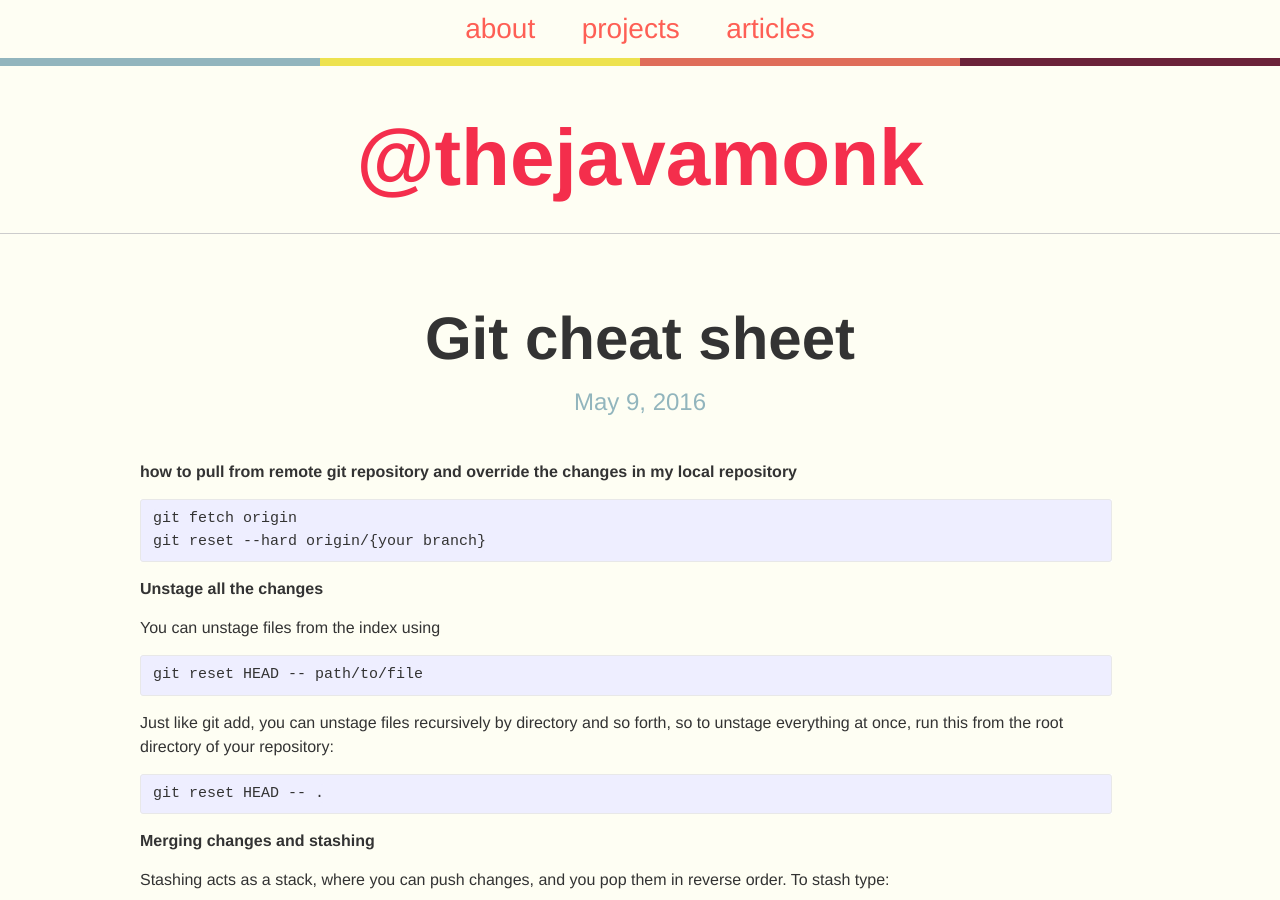
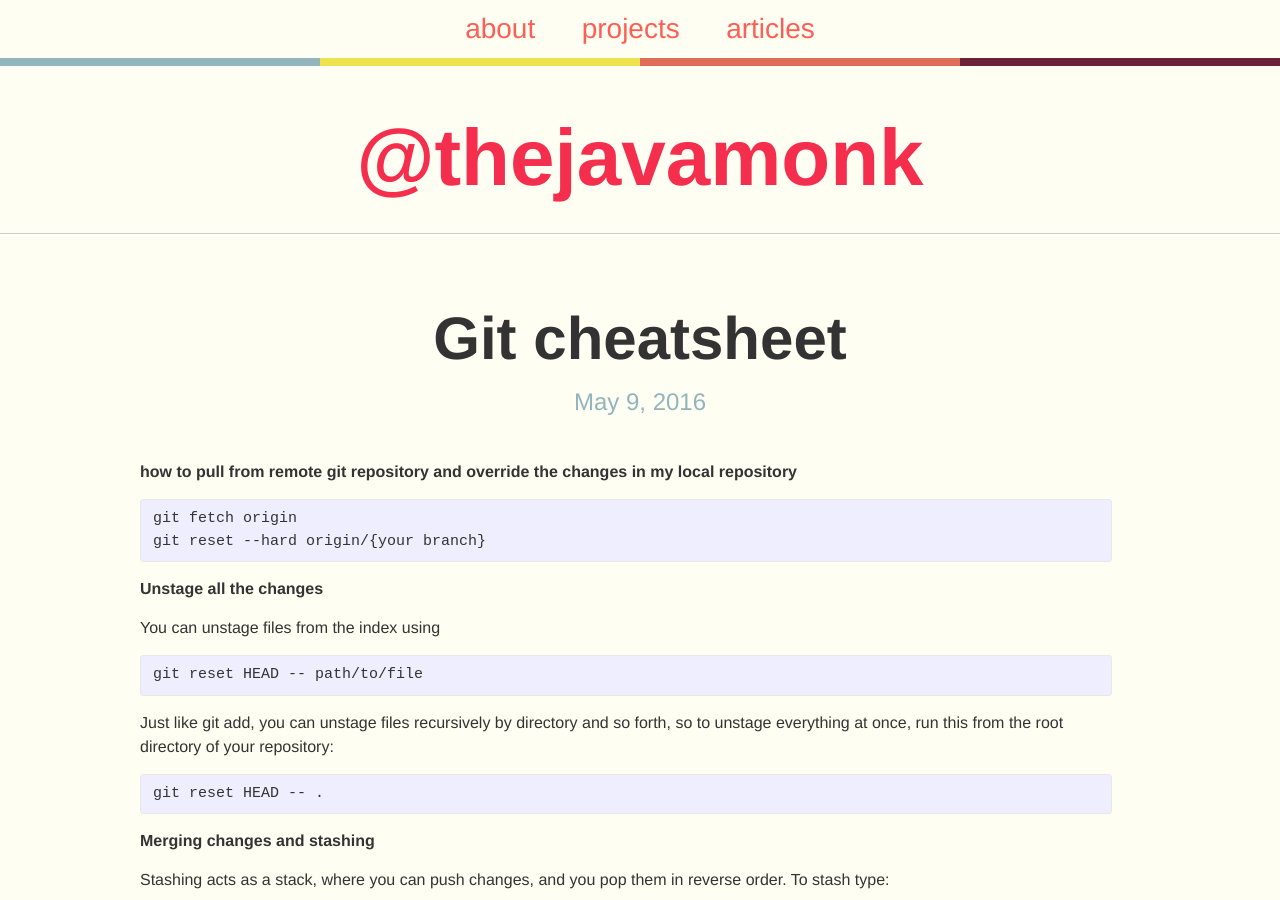
Before and after one commit to thejavamonk/thejavamonk.github.io, a Jekyll site: the page built from _posts/blog/2016-07-7-git-cheatsheet.markdown, in a window 1280 px wide and 900 px high. Built offline with Jekyll 4.4.1, drawn with Linux system fonts in a browser that asks for light colours.

Commit message:
updates blog on git cheatsheet

```diff
--- a/_posts/blog/2016-07-7-git-cheatsheet.markdown
+++ b/_posts/blog/2016-07-7-git-cheatsheet.markdown
@@ -1,6 +1,6 @@
 ---
 layout: post
-title:  "Git cheat sheet"
+title:  "Git cheatsheet"
 date:   2016-05-09
 categories: blog
 tags: java
```
